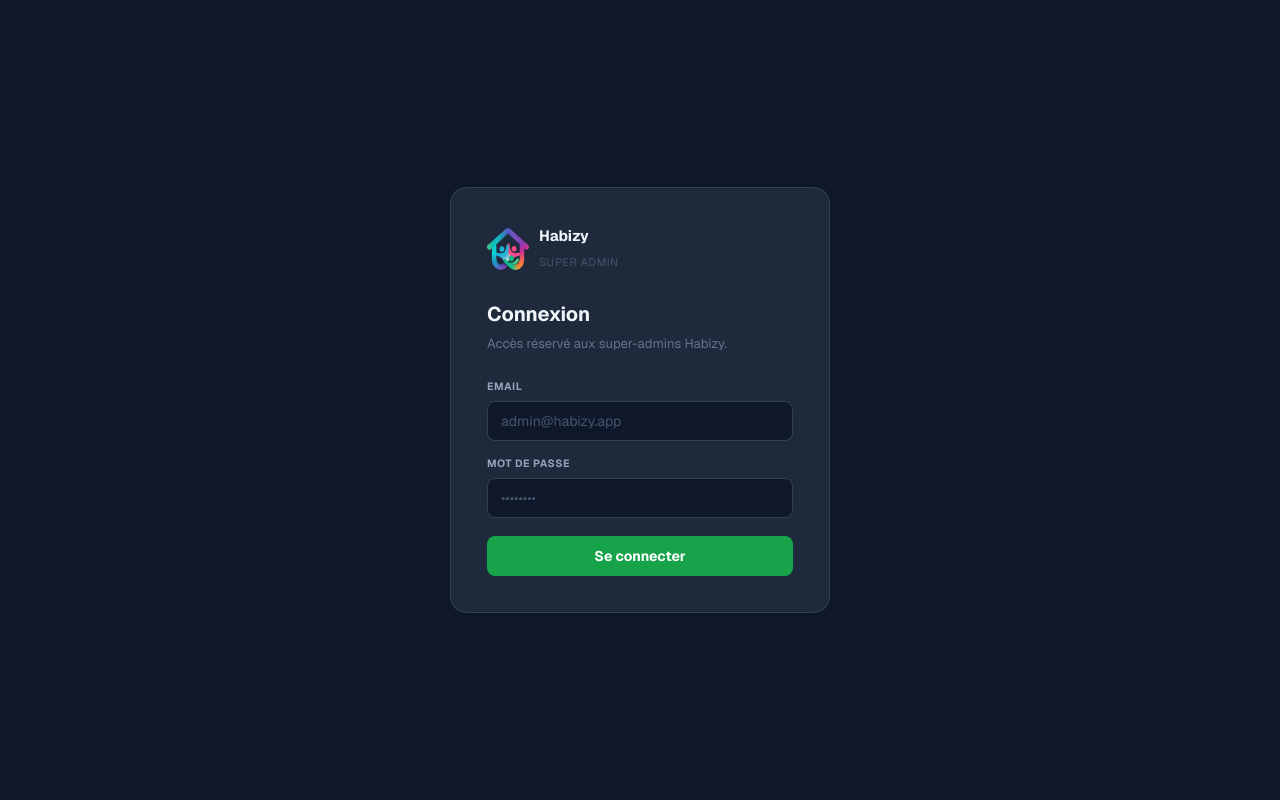
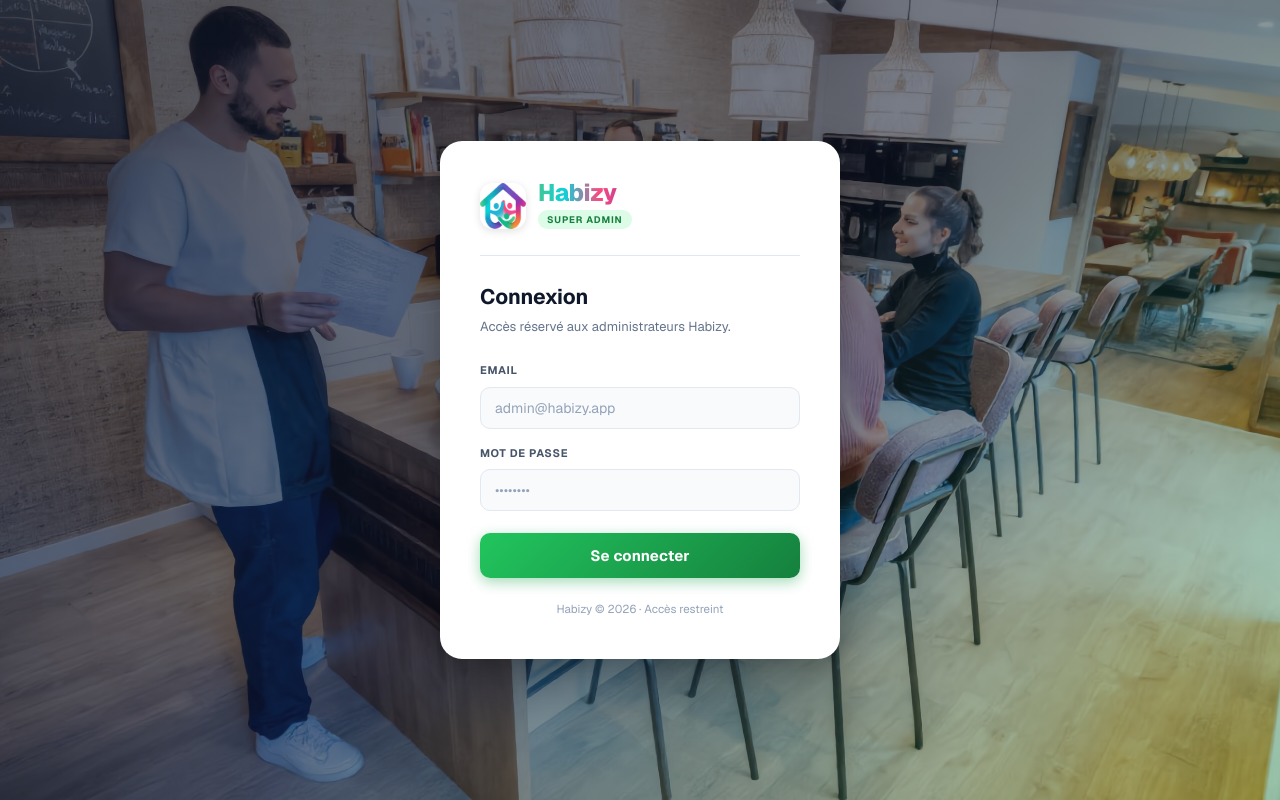
Before and after one commit to kamisone/habizy-front, a Next.js app: page /admin/login in a window 1280 px wide. Built offline with nearby package versions, Linux system fonts and the light colour scheme.

Commit message:
improve login page design

```diff
--- a/src/app/admin/admin.module.css
+++ b/src/app/admin/admin.module.css
@@ -647,97 +647,159 @@
 /* ── Login ───────────────────────────────────────────────────────────────── */
 .loginPage {
   flex: 1;
+  position: relative;
   display: flex;
   align-items: center;
   justify-content: center;
-  background: #0f172a;
+  min-height: 100vh;
   padding: 24px;
+  background-image: url('/habizy_home_desktop.avif');
+  background-size: cover;
+  background-position: center 30%;
+  background-repeat: no-repeat;
+}
+
+.loginPageOverlay {
+  position: absolute;
+  inset: 0;
+  background: linear-gradient(
+    135deg,
+    rgba(15, 23, 42, 0.72) 0%,
+    rgba(15, 23, 42, 0.55) 50%,
+    rgba(22, 163, 74, 0.30) 100%
+  );
+  pointer-events: none;
 }
 
 .loginCard {
+  position: relative;
+  z-index: 1;
   width: 100%;
-  max-width: 380px;
-  background: #1e293b;
-  border: 1px solid #334155;
-  border-radius: 16px;
-  padding: 36px;
+  max-width: 400px;
+  background: #ffffff;
+  border-radius: 22px;
+  padding: 40px;
+  box-shadow: 0 30px 60px rgba(0, 0, 0, 0.28), 0 8px 20px rgba(0, 0, 0, 0.12);
 }
 
 .loginBrand {
   display: flex;
   align-items: center;
-  gap: 10px;
-  margin-bottom: 24px;
+  gap: 12px;
+  margin-bottom: 8px;
 }
 
 .loginLogoMark {
-  width: 42px;
-  height: 42px;
-  border-radius: 11px;
+  width: 46px;
+  height: 46px;
+  border-radius: 13px;
   overflow: hidden;
   flex-shrink: 0;
+  box-shadow: 0 2px 8px rgba(0, 0, 0, 0.12);
 }
 
-.loginBrandText strong { display: block; font-size: 15px; font-weight: 700; color: #f1f5f9; }
-.loginBrandText span { font-size: 11px; color: #475569; text-transform: uppercase; letter-spacing: 0.05em; }
+.loginBrandName {
+  display: block;
+  background: linear-gradient(90deg, #3FC798 0%, #0FD1D8 28%, #F94B80 65%, #B03897 100%);
+  -webkit-background-clip: text;
+  -webkit-text-fill-color: transparent;
+  background-clip: text;
+  font-size: 24px;
+  font-weight: 800;
+  letter-spacing: -0.02em;
+  line-height: 1;
+}
 
-.loginTitle { font-size: 20px; font-weight: 700; color: #f1f5f9; margin-bottom: 4px; }
+.loginBrandBadge {
+  display: inline-flex;
+  align-items: center;
+  margin-top: 4px;
+  padding: 2px 9px;
+  background: #dcfce7;
+  color: #15803d;
+  border-radius: 9999px;
+  font-size: 9.5px;
+  font-weight: 700;
+  letter-spacing: 0.09em;
+  text-transform: uppercase;
+}
+
+.loginDivider {
+  height: 1px;
+  background: #e2e8f0;
+  margin: 24px 0;
+}
+
+.loginTitle { font-size: 21px; font-weight: 700; color: #0f172a; margin-bottom: 4px; }
 .loginSubtitle { font-size: 13px; color: #64748b; margin-bottom: 24px; }
-.loginField { margin-bottom: 14px; }
+.loginField { margin-bottom: 16px; }
 
 .loginLabel {
   display: block;
-  font-size: 10.5px;
+  font-size: 11px;
   font-weight: 700;
-  color: #94a3b8;
+  color: #475569;
   text-transform: uppercase;
-  letter-spacing: 0.05em;
-  margin-bottom: 6px;
+  letter-spacing: 0.06em;
+  margin-bottom: 7px;
 }
 
 .loginInput {
   width: 100%;
-  padding: 10px 13px;
-  background: #0f172a;
-  border: 1px solid #334155;
-  border-radius: 8px;
+  padding: 11px 14px;
+  background: #f8fafc;
+  border: 1.5px solid #e2e8f0;
+  border-radius: 10px;
   font-size: 14px;
-  color: #f1f5f9;
+  color: #0f172a;
   outline: none;
   font-family: inherit;
-  transition: border-color 0.12s;
+  transition: border-color 0.15s, box-shadow 0.15s;
 }
 
-.loginInput:focus { border-color: #16a34a; }
-.loginInput::placeholder { color: #475569; }
+.loginInput:focus {
+  border-color: #22c55e;
+  box-shadow: 0 0 0 3px rgba(34, 197, 94, 0.14);
+}
+.loginInput::placeholder { color: #94a3b8; }
 
 .loginError {
-  background: rgba(239 68 68 / 0.12);
-  border: 1px solid rgba(239 68 68 / 0.25);
-  border-radius: 8px;
-  padding: 10px 13px;
+  background: #fee2e2;
+  border: 1px solid #fca5a5;
+  border-radius: 10px;
+  padding: 10px 14px;
   font-size: 13px;
-  color: #f87171;
-  margin-bottom: 14px;
+  color: #b91c1c;
+  margin-bottom: 16px;
 }
 
 .loginBtn {
   width: 100%;
-  padding: 11px;
-  background: #16a34a;
+  padding: 13px;
+  background: linear-gradient(135deg, #22c55e 0%, #15803d 100%);
   color: #fff;
   border: none;
-  border-radius: 8px;
-  font-size: 14px;
+  border-radius: 10px;
+  font-size: 15px;
   font-weight: 700;
   cursor: pointer;
   font-family: inherit;
-  transition: background 0.12s;
-  margin-top: 4px;
+  transition: opacity 0.14s, transform 0.1s;
+  margin-top: 6px;
+  letter-spacing: 0.01em;
+  box-shadow: 0 4px 14px rgba(22, 163, 74, 0.40);
 }
 
-.loginBtn:hover { background: #15803d; }
-.loginBtn:disabled { opacity: 0.6; cursor: not-allowed; }
+.loginBtn:hover { opacity: 0.91; transform: translateY(-1px); }
+.loginBtn:active { transform: translateY(0); }
+.loginBtn:disabled { opacity: 0.6; cursor: not-allowed; transform: none; }
+
+.loginFooter {
+  margin-top: 22px;
+  text-align: center;
+  font-size: 11.5px;
+  color: #94a3b8;
+}
 
 /* ── Audit log badges ────────────────────────────────────────────────────── */
 .auditBadge {
--- a/src/app/admin/login/page.tsx
+++ b/src/app/admin/login/page.tsx
@@ -10,19 +10,23 @@ export default function AdminLoginPage() {
 
   return (
     <div className={styles.loginPage}>
+      <div className={styles.loginPageOverlay} />
+
       <div className={styles.loginCard}>
         <div className={styles.loginBrand}>
           <div className={styles.loginLogoMark}>
-            <Image src="/logo.png" alt="Habizy" width={42} height={42} />
+            <Image src="/logo.png" alt="Habizy" width={46} height={46} />
           </div>
-          <div className={styles.loginBrandText}>
-            <strong>Habizy</strong>
-            <span>Super Admin</span>
+          <div>
+            <span className={styles.loginBrandName}>Habizy</span>
+            <span className={styles.loginBrandBadge}>Super Admin</span>
           </div>
         </div>
 
+        <div className={styles.loginDivider} />
+
         <h1 className={styles.loginTitle}>Connexion</h1>
-        <p className={styles.loginSubtitle}>Accès réservé aux super-admins Habizy.</p>
+        <p className={styles.loginSubtitle}>Accès réservé aux administrateurs Habizy.</p>
 
         {state?.error && <div className={styles.loginError}>{state.error}</div>}
 
@@ -55,6 +59,8 @@ export default function AdminLoginPage() {
             {pending ? 'Connexion…' : 'Se connecter'}
           </button>
         </form>
+
+        <p className={styles.loginFooter}>Habizy &copy; {new Date().getFullYear()} · Accès restreint</p>
       </div>
     </div>
   );
```
